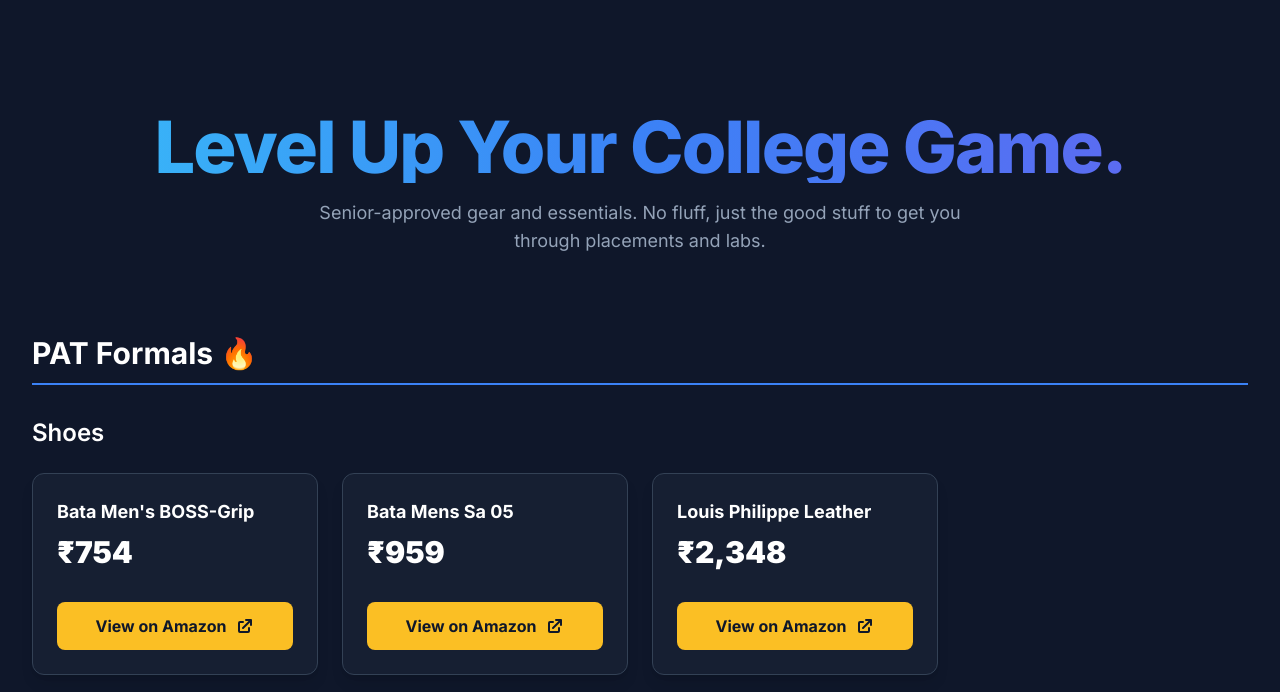
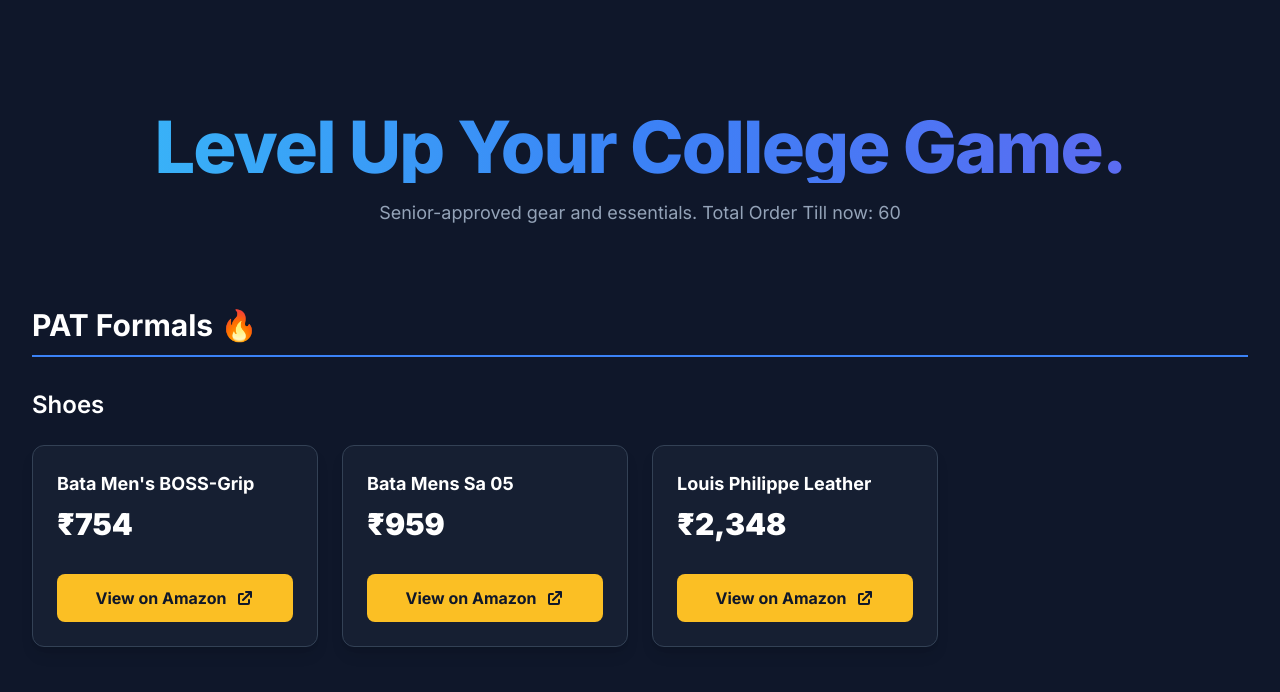
Before and after one commit to amankumarconnect/VITBStore, a plain HTML site: page public/index.html in a window 1280 px wide. Shown: the part 82-774 px from the top of the page. Drawn offline with nearby package versions, Linux system fonts and the light colour scheme.

Commit message:
Update index.html

```diff
--- a/public/index.html
+++ b/public/index.html
@@ -73,7 +73,7 @@
                 Level Up Your College Game.
             </h1>
             <p class="mt-4 max-w-2xl mx-auto text-lg text-slate-400">
-                Senior-approved gear and essentials. No fluff, just the good stuff to get you through placements and labs.
+                Senior-approved gear and essentials. Total Order Till now: 60
             </p>
         </div>
 
```
